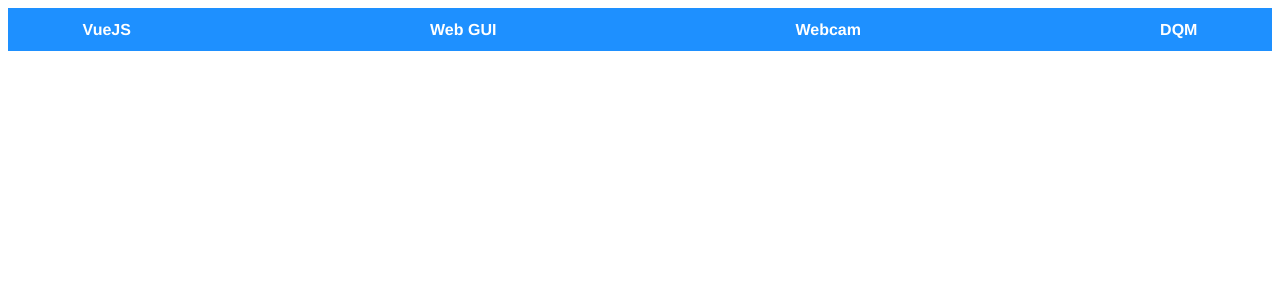
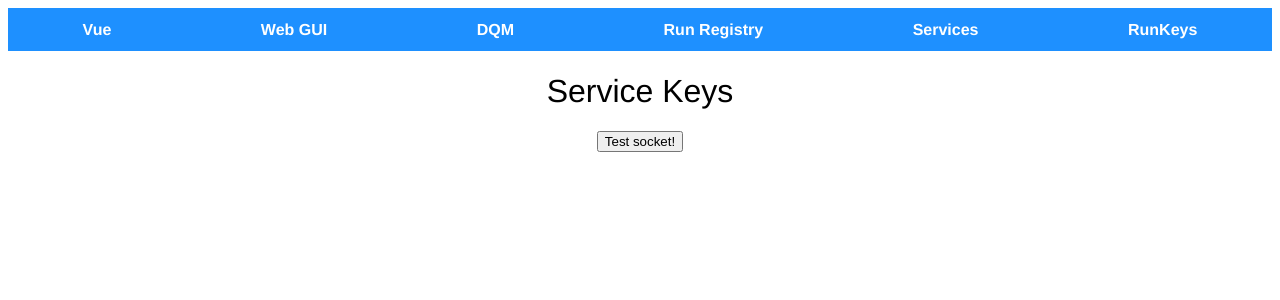
Before and after one commit to GiacomoBoldrini/MTDGUI, a Vue app in the folder Client/: page /#/service in a window 1280 px wide. Shown: the top 300 px of the page. Built offline with nearby package versions, Linux system fonts and the light colour scheme; no server answers.

Commit message:
Esablished connection between server and frontend without async

```diff
--- a/Client/package.json
+++ b/Client/package.json
@@ -18,7 +18,8 @@
     "socket.io-client": "^4.0.0",
     "vue": "^2.5.2",
     "vue-router": "^3.0.1",
-    "vue-socket.io": "^3.0.10"
+    "vue-socket.io": "^3.0.10",
+    "vue-socket.io-extended": "^4.1.0"
   },
   "devDependencies": {
     "autoprefixer": "^7.1.2",
--- a/Client/src/App.vue
+++ b/Client/src/App.vue
@@ -8,10 +8,10 @@
 
 <script>
 
-import NavBar from './components/NavBar';
+import NavBar from "./components/NavBar";
 
 export default {
-  name: 'App',
+  name: "App",
   components: { NavBar },
 };
 </script>
--- a/Client/src/components/HelloWorld.vue
+++ b/Client/src/components/HelloWorld.vue
@@ -1,47 +1,24 @@
 <template>
   <div class="hello">
-    <img src="../assets/logo.png">
+    <img src="../assets/logo.png" />
     <h1>{{ msg }}</h1>
     <h2>Essential Links</h2>
     <ul>
       <li>
-        <a
-          href="https://vuejs.org"
-          target="_blank"
-        >
-          Core Docs
-        </a>
+        <a href="https://vuejs.org" target="_blank"> Core Docs </a>
       </li>
       <li>
-        <a
-          href="https://forum.vuejs.org"
-          target="_blank"
-        >
-          Forum
-        </a>
+        <a href="https://forum.vuejs.org" target="_blank"> Forum </a>
       </li>
       <li>
-        <a
-          href="https://chat.vuejs.org"
-          target="_blank"
-        >
-          Community Chat
-        </a>
+        <a href="https://chat.vuejs.org" target="_blank"> Community Chat </a>
       </li>
       <li>
-        <a
-          href="https://twitter.com/vuejs"
-          target="_blank"
-        >
-          Twitter
-        </a>
+        <a href="https://twitter.com/vuejs" target="_blank"> Twitter </a>
       </li>
-      <br>
+      <br />
       <li>
-        <a
-          href="http://vuejs-templates.github.io/webpack/"
-          target="_blank"
-        >
+        <a href="http://vuejs-templates.github.io/webpack/" target="_blank">
           Docs for This Template
         </a>
       </li>
@@ -49,34 +26,16 @@
     <h2>Ecosystem</h2>
     <ul>
       <li>
-        <a
-          href="http://router.vuejs.org/"
-          target="_blank"
-        >
-          vue-router
-        </a>
+        <a href="http://router.vuejs.org/" target="_blank"> vue-router </a>
       </li>
       <li>
-        <a
-          href="http://vuex.vuejs.org/"
-          target="_blank"
-        >
-          vuex
-        </a>
+        <a href="http://vuex.vuejs.org/" target="_blank"> vuex </a>
       </li>
       <li>
-        <a
-          href="http://vue-loader.vuejs.org/"
-          target="_blank"
-        >
-          vue-loader
-        </a>
+        <a href="http://vue-loader.vuejs.org/" target="_blank"> vue-loader </a>
       </li>
       <li>
-        <a
-          href="https://github.com/vuejs/awesome-vue"
-          target="_blank"
-        >
+        <a href="https://github.com/vuejs/awesome-vue" target="_blank">
           awesome-vue
         </a>
       </li>
@@ -86,10 +45,10 @@
 
 <script>
 export default {
-  name: 'HelloWorld',
+  name: "HelloWorld",
   data() {
     return {
-      msg: 'Welcome to Your Vue.js App',
+      msg: "Welcome to Your Vue.js App",
     };
   },
 };
@@ -97,11 +56,12 @@
 
 <!-- Add "scoped" attribute to limit CSS to this component only -->
 <style scoped>
-.hello{
+.hello {
   text-align: center;
 }
 
-h1, h2 {
+h1,
+h2 {
   font-weight: normal;
 }
 ul {
--- a/Client/src/components/NavBar.vue
+++ b/Client/src/components/NavBar.vue
@@ -1,63 +1,49 @@
 <template>
   <nav class="navbar-is-link" role="navigation" aria-label="main navigation">
     <router-link to="/vue" class="navbar-item" active-class="is-active"
-      >VueJS</router-link
+      >Vue</router-link
     >
     <router-link to="/webgui-main" class="navbar-item" active-class="is-active"
       >Web GUI</router-link
     >
-    <router-link to="/webcam" class="navbar-item" active-class="is-active"
-      >Webcam</router-link
-    >
     <router-link to="/dqm" class="navbar-item" active-class="is-active"
       >DQM</router-link
     >
-    <router-link
-      to="/trigger"
-      class="navbar-item"
-      active-class="is-active"
-      v-if="isCompleteGui"
-      >Trigger</router-link
+    <router-link to="/runreg" class="navbar-item" active-class="is-active"
+      >Run Registry</router-link
     >
-    <router-link
-      to="/power"
-      class="navbar-item"
-      active-class="is-active"
-      v-if="isCompleteGui"
-      >Power</router-link
+    <router-link to="/service" class="navbar-item" active-class="is-active"
+      >Services</router-link
+    >
+    <router-link to="/runconf" class="navbar-item" active-class="is-active"
+      >RunKeys</router-link
     >
   </nav>
 </template>
 
 <script>
-
 export default {
-  name: 'NavBar',
-  data() {
-    return {
-      isCompleteGui: false,
-    };
-  },
+  name: "NavBar",
 };
 </script>
 
 <!-- Add "scoped" attribute to limit CSS to this component only -->
 <style>
 .navbar-is-link {
-    background-color: #1E90FF;
+  background-color: #1e90ff;
   margin: auto;
   margin-top: 0%;
   padding: 1%;
   display: flex;
-    justify-content:space-between;
+  justify-content: space-between;
 }
 
-.navbar-item{
+.navbar-item {
   color: white;
   padding-left: 5%;
   padding-right: 5%;
-    position:relative;
+  position: relative;
   display: flex;
-    text-decoration:none;
+  text-decoration: none;
 }
 </style>
--- /dev/null
+++ b/Client/src/components/runkeys.vue
@@ -0,0 +1,35 @@
+<template>
+  <div class="hello">
+    <div class = "title">
+        <h1> Run Keys</h1>
+    </div>
+  </div>
+</template>
+
+<script>
+export default {
+  name: "runkeys",
+};
+</script>
+
+<!-- Add "scoped" attribute to limit CSS to this component only -->
+<style scoped>
+.hello{
+  text-align: center;
+}
+
+h1, h2 {
+  font-weight: normal;
+}
+ul {
+  list-style-type: none;
+  padding: 0;
+}
+li {
+  display: inline-block;
+  margin: 0 10px;
+}
+a {
+  color: #42b983;
+}
+</style>
--- /dev/null
+++ b/Client/src/components/services.vue
@@ -0,0 +1,58 @@
+<template>
+  <div class="hello">
+    <div class="title">
+      <h1>Service Keys</h1>
+      <button v-on:click="testing">Test socket!</button>
+    </div>
+  </div>
+</template>
+
+<script>
+import io from "socket.io-client";
+
+export default {
+  name: "services",
+  data() {
+    return {
+      socket: io("http://127.0.0.1:5000/", {
+        transports: ["websocket"],
+      }),
+    };
+  },
+  methods: {
+    testing() {
+      console.log("Pinged server...");
+      this.socket.emit(
+        "testing", { message: "Ciaone mi chiamo Giacomo, Web development è un casino" });
+    },
+  },
+  mounted() {
+    this.socket.on("connect", () => {
+      console.log("Hey!");
+    });
+  },
+};
+</script>
+
+<!-- Add "scoped" attribute to limit CSS to this component only -->
+<style scoped>
+.hello {
+  text-align: center;
+}
+
+h1,
+h2 {
+  font-weight: normal;
+}
+ul {
+  list-style-type: none;
+  padding: 0;
+}
+li {
+  display: inline-block;
+  margin: 0 10px;
+}
+a {
+  color: #42b983;
+}
+</style>
--- a/Client/src/router/index.js
+++ b/Client/src/router/index.js
@@ -1,15 +1,27 @@
-import Vue from 'vue';
-import Router from 'vue-router';
-import HelloWorld from '@/components/HelloWorld';
+import Vue from "vue";
+import Router from "vue-router";
+import HelloWorld from "@/components/HelloWorld";
+import Service from "@/components/services";
+import RunKeys from "@/components/runkeys";
 
 Vue.use(Router);
 
 export default new Router({
   routes: [
     {
-      path: '/vue',
-      name: 'HelloWorld',
+      path: "/vue",
+      name: "HelloWorld",
       component: HelloWorld,
+    },
+    {
+      path: "/service",
+      name: "services",
+      component: Service,
+    },
+    {
+      path: "/runconf",
+      name: "runkeys",
+      component: RunKeys,
     },
   ],
 });
```
Also changed, not shown: Client/src/main.js (+13 -5 lines), Client/.eslintrc.js, Client/src/components/dqm.vue (added), Client/src/components/runregistry.vue (added), 2 other files (tests, documents, lock files or other folders). Lines whose indentation alone changed are shown as unchanged.
